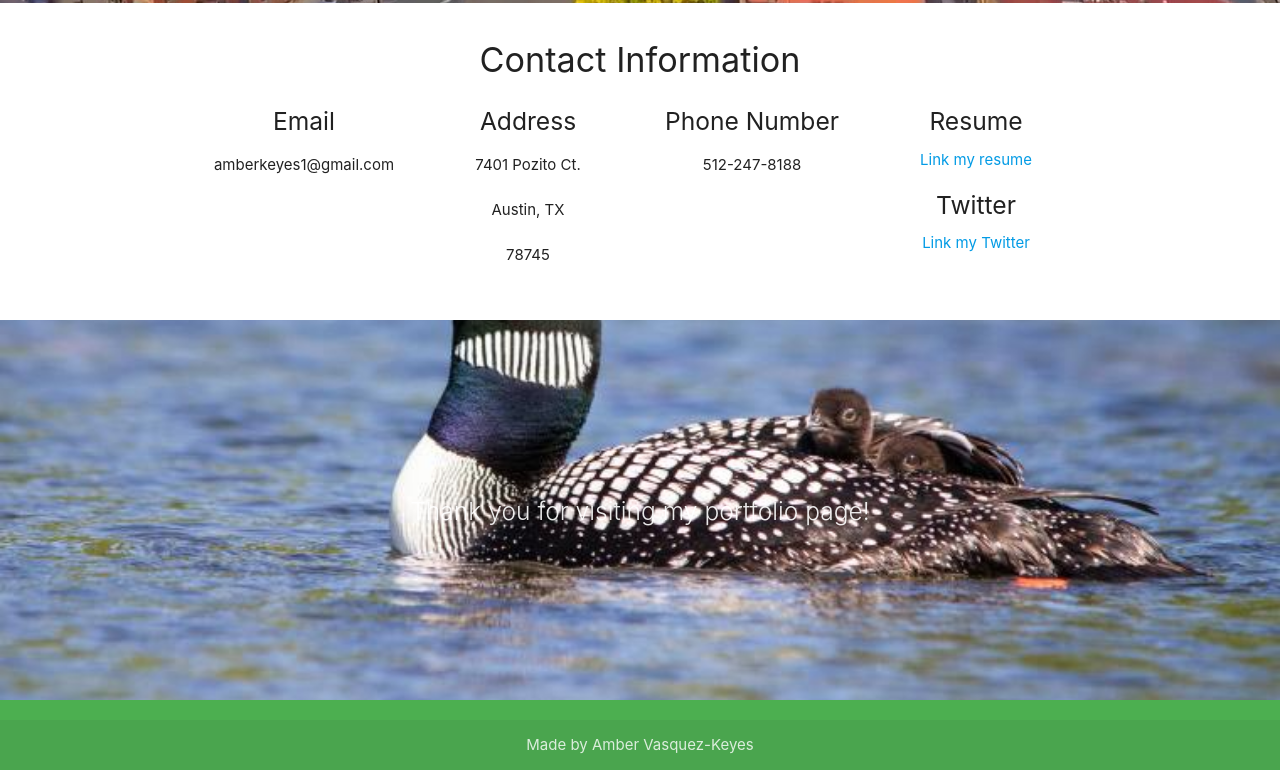
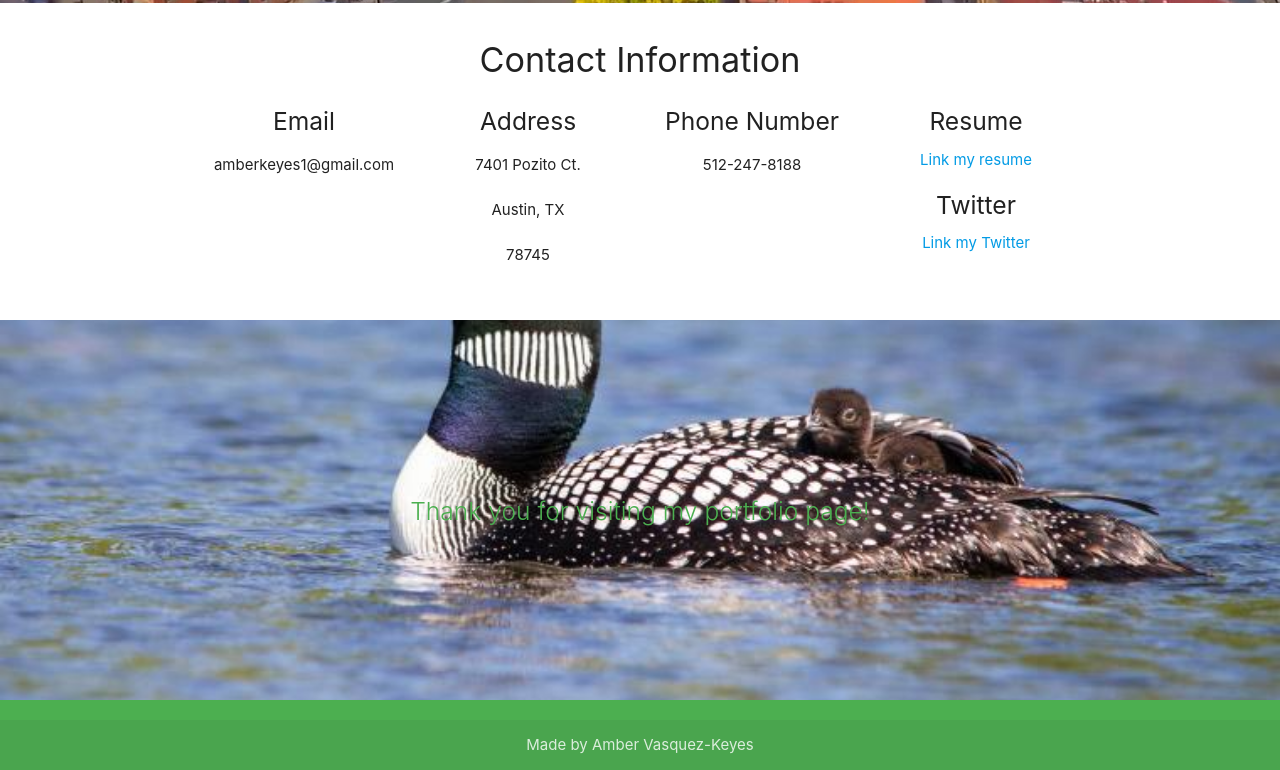
Before and after one commit to logankeyes1212/AmberRepo, a plain HTML site: page index.html in a window 1280 px wide. Shown: the part 2578-3348 px from the top of the page. Drawn offline with nearby package versions, Linux system fonts and the light colour scheme.

Commit message:
update thank you

```diff
--- a/index.html
+++ b/index.html
@@ -265,8 +265,6 @@
             </a>
           </div>
         </div>
-
-
       </div>
     </div>
   </div>
@@ -277,7 +275,7 @@
     <div class="section no-pad-bot">
       <div class="container">
         <div class="row center">
-          <h5 class="header col s12 light">Thank you for visiting my portfolio page!</h5>
+          <h5 class="header col s12 light" id="greenLetters">Thank you for visiting my portfolio page!</h5>
         </div>
       </div>
     </div>
```
